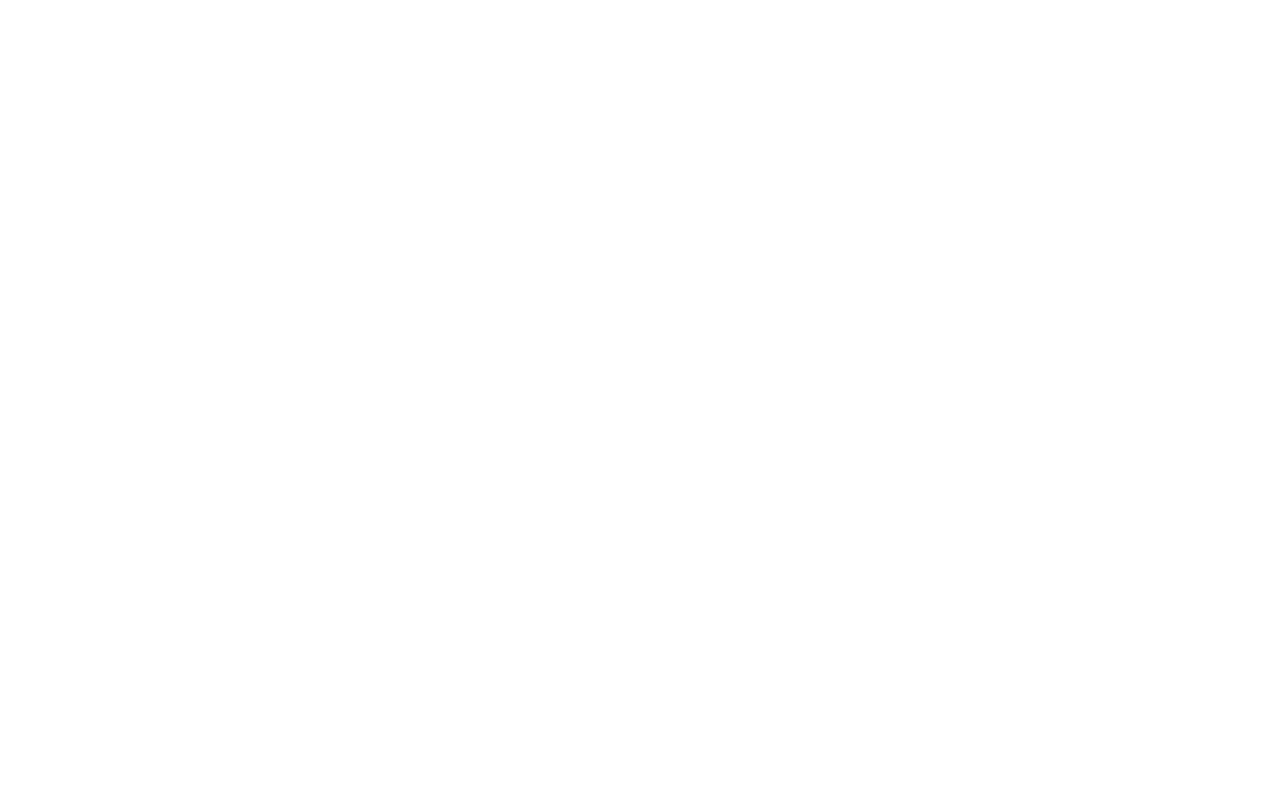
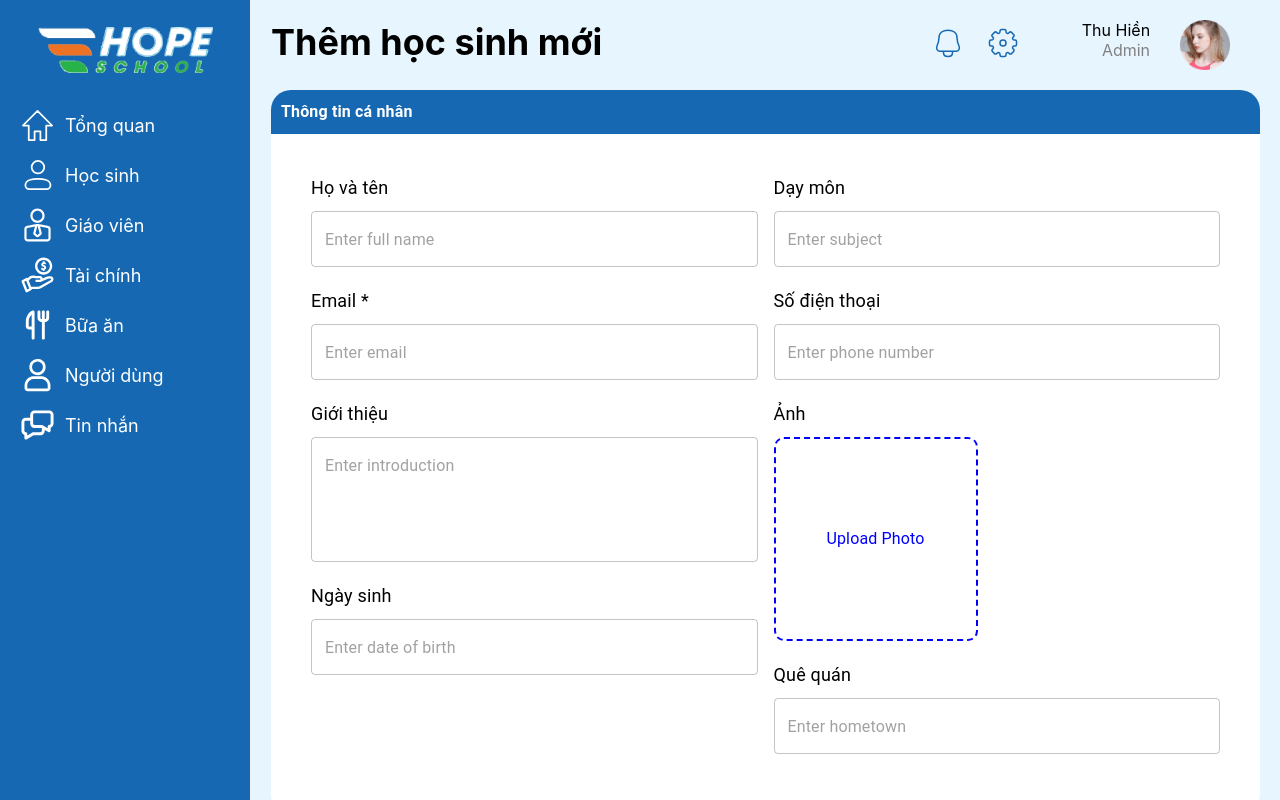
Before and after one commit to TalJa1/web-huybao, a React (Create React App) app: page /addteachers in a window 1280 px wide. Before the commit this address had no page. Built offline with nearby package versions, Linux system fonts and the light colour scheme.

Commit message:
Add AddTeacher view and integrate with TeacherPage; implement photo upload and personal information fields

```diff
--- a/src/App.tsx
+++ b/src/App.tsx
@@ -12,6 +12,7 @@
 import UserPage from "./views/UserPage";
 import MealDetail from "./views/Meal/MealDetail";
 import AddStudent from "./views/Student/AddStudent";
+import AddTeacher from "./views/Teacher/AddTeacher";
 
 function App() {
   return (
@@ -22,6 +23,7 @@
         <Route path="/addstudents" element={<AddStudent />} />
         <Route path="/students/:name" element={<StudentDetailPage />} />
         <Route path="/teachers" element={<TeacherPage />} />
+        <Route path="/addteachers" element={<AddTeacher />} />
         <Route path="/teachers/:name" element={<TeacherDetail />} />
         <Route path="/finance" element={<FinancePage />} />
         <Route path="/meals" element={<MealPage />} />
--- /dev/null
+++ b/src/components/teacher/BoxTeacherTop.tsx
@@ -0,0 +1,84 @@
+import { Box, Typography } from "@mui/material";
+import React, { useState } from "react";
+import Grid from "@mui/material/Grid2";
+import InputComponent from "../teacher&student/InputComponent";
+
+const BoxTeacherTop = () => {
+  const [photo, setPhoto] = useState<string | ArrayBuffer | null>(null);
+
+  const handlePhotoChange = (event: React.ChangeEvent<HTMLInputElement>) => {
+    const file = event.target.files?.[0];
+    if (file) {
+      const reader = new FileReader();
+      reader.onload = () => {
+        setPhoto(reader.result);
+      };
+      reader.readAsDataURL(file);
+    }
+  };
+
+  return (
+    <Box sx={{ padding: "20px" }}>
+      <Grid container spacing={2}>
+        {/* First Column */}
+        <Grid size={{ md: 6, xs: 12 }}>
+          <InputComponent label="Họ và tên" placeholder="Enter full name" />
+          <InputComponent label="Email *" placeholder="Enter email" />
+          <InputComponent
+            label="Giới thiệu"
+            isMultipleLine
+            placeholder="Enter introduction"
+          />
+          <InputComponent label="Ngày sinh" placeholder="Enter date of birth" />
+        </Grid>
+
+        {/* Second Column */}
+        <Grid size={{ md: 6, xs: 12 }}>
+          <InputComponent label="Dạy môn" placeholder="Enter subject" />
+          <InputComponent
+            label="Số điện thoại"
+            placeholder="Enter phone number"
+          />
+          <Box sx={{ marginBottom: "20px" }}>
+            <Typography sx={{ marginBottom: "10px", fontSize: "18px" }}>
+              Ảnh
+            </Typography>
+            <Box
+              sx={{
+                width: "200px",
+                height: "200px",
+                border: "2px dashed blue",
+                display: "flex",
+                alignItems: "center",
+                justifyContent: "center",
+                cursor: "pointer",
+                borderRadius: "10px",
+                overflow: "hidden",
+              }}
+              onClick={() => document.getElementById("photo-input")?.click()}
+            >
+              {photo ? (
+                <img
+                  src={photo as string}
+                  alt="Photo"
+                  style={{ width: "100%", height: "100%", objectFit: "cover" }}
+                />
+              ) : (
+                <Typography color="blue">Upload Photo</Typography>
+              )}
+            </Box>
+            <input
+              type="file"
+              id="photo-input"
+              style={{ display: "none" }}
+              onChange={handlePhotoChange}
+            />
+          </Box>
+          <InputComponent label="Quê quán" placeholder="Enter hometown" />
+        </Grid>
+      </Grid>
+    </Box>
+  );
+};
+
+export default BoxTeacherTop;
--- /dev/null
+++ b/src/views/Teacher/AddTeacher.tsx
@@ -0,0 +1,102 @@
+import { Box, Button } from "@mui/material";
+import React from "react";
+import Grid from "@mui/material/Grid2";
+import TopLayout from "../../components/TopLayout";
+import { bellIcon, settingIcon } from "../../assets/iconSVG";
+import GroupAddFields from "../../components/teacher&student/GroupAddFields";
+import BoxTeacherTop from "../../components/teacher/BoxTeacherTop";
+
+const AddTeacher = () => {
+  return (
+    <TopLayout>
+      <Main />
+    </TopLayout>
+  );
+};
+
+const Main: React.FC = () => {
+  return (
+    <Box sx={{ padding: "20px" }}>
+      <Grid container>
+        <Grid size={8}>
+          <Box sx={{ color: "#000000", fontSize: "36px", fontWeight: "700" }}>
+            Thêm học sinh mới
+          </Box>
+        </Grid>
+        <Grid size={4}>
+          <Header />
+        </Grid>
+      </Grid>
+      <Box sx={{ marginTop: "20px" }}>
+        <GroupAddFields
+          children={
+            <Box>
+              <BoxTeacherTop />
+            </Box>
+          }
+          label="Thông tin cá nhân"
+        />
+      </Box>
+      <Box sx={{ marginTop: "20px" }}>
+        <GroupAddFields children={<Box></Box>} label="Kinh nghiệm" />
+      </Box>
+      {/* render here */}
+      <Box
+        sx={{ display: "flex", justifyContent: "flex-end", marginTop: "20px" }}
+      >
+        <Button
+          variant="outlined"
+          sx={{
+            borderColor: "#1568B1",
+            color: "#1568B1",
+            marginRight: "10px",
+            borderRadius: "40px",
+            paddingY: "10px",
+          }}
+        >
+          Lưu bản nháp
+        </Button>
+        <Button
+          variant="contained"
+          sx={{
+            backgroundColor: "#1568B1",
+            color: "white",
+            paddingY: "10px",
+            borderRadius: "40px",
+          }}
+        >
+          Cập nhật
+        </Button>
+      </Box>
+    </Box>
+  );
+};
+
+const Header: React.FC = () => {
+  return (
+    <Grid container size={12} display={"flex"} alignItems={"center"}>
+      <Grid size={2}>{bellIcon({})}</Grid>
+      <Grid size={2}>{settingIcon({})}</Grid>
+      <Grid size={8} container>
+        <Grid
+          size={6}
+          display="flex"
+          flexDirection="column"
+          alignItems={"flex-end"}
+        >
+          <Grid sx={{ color: "#000000" }}>Thu Hiền</Grid>
+          <Grid sx={{ color: "#818181" }}>Admin</Grid>
+        </Grid>
+        <Grid size={6} display={"flex"} justifyContent={"center"}>
+          <img
+            style={{ width: "50px", height: "50px" }}
+            alt=""
+            src={require("../../assets/home/avatar.png")}
+          />
+        </Grid>
+      </Grid>
+    </Grid>
+  );
+};
+
+export default AddTeacher;
--- a/src/views/TeacherPage.tsx
+++ b/src/views/TeacherPage.tsx
@@ -65,10 +65,18 @@
     indexOfLastTeacher
   );
 
-  const handleTeacherClick = (teacher: { name: string; subject: string, img: any }) => {
+  const handleTeacherClick = (teacher: {
+    name: string;
+    subject: string;
+    img: any;
+  }) => {
     navigate(`/teachers/${teacher.name}`, {
       state: { name: teacher.name, subject: teacher.subject, img: teacher.img },
     });
+  };
+
+  const handleAddTeacherClick = () => {
+    navigate("/addteachers");
   };
 
   return (
@@ -160,6 +168,7 @@
             <Button
               variant="contained"
               color="primary"
+              onClick={handleAddTeacherClick}
               sx={{ borderRadius: "40px" }}
             >
               + Thêm giáo viên
```
